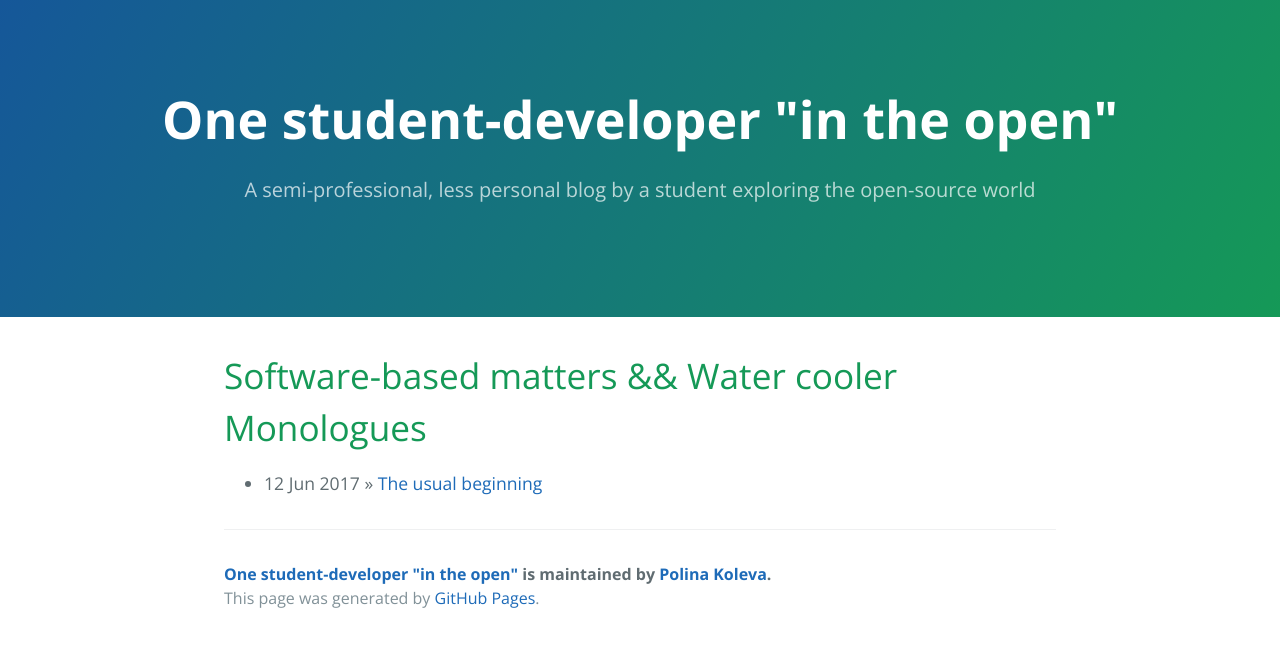
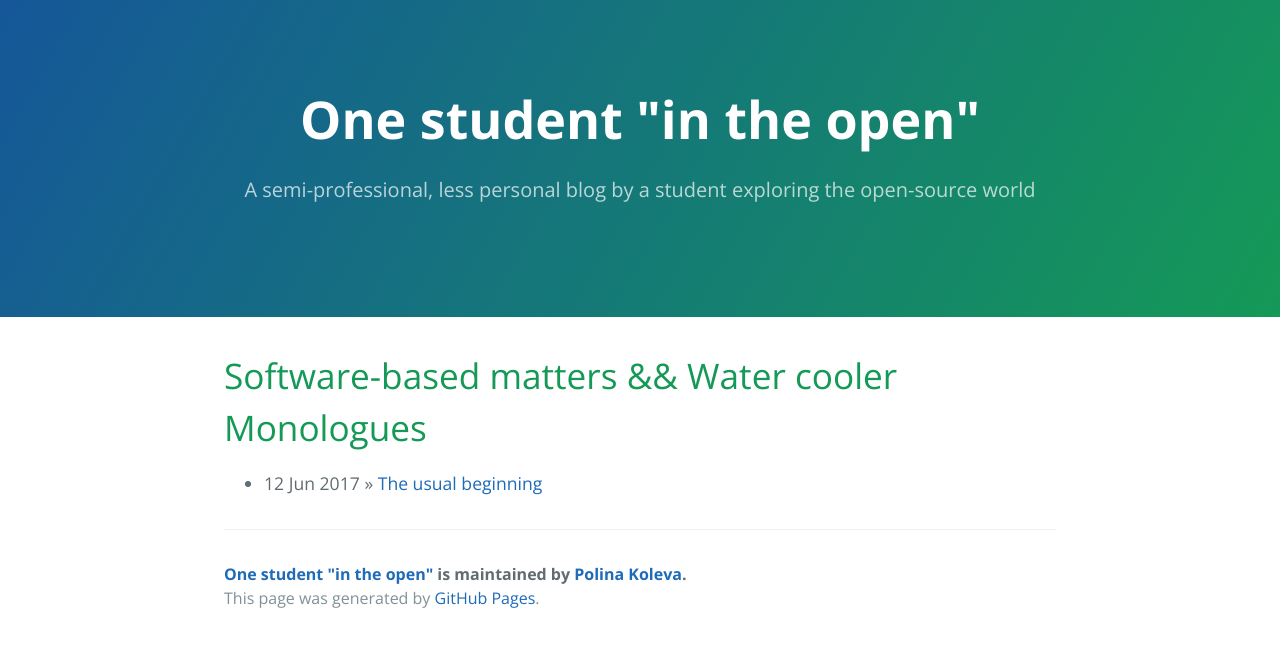
Before and after one commit to polinankoleva/polinankoleva.github.io, a Jekyll site: the page built from index.html, in a window 1280 px wide. Shown: the top 647 px of the page. Built offline with Jekyll 4.4.1, drawn with Linux system fonts in a browser that asks for light colours; the list of posts is cut into pages by our own code.

Commit message:
Change the title

```diff
--- a/_config.yml
+++ b/_config.yml
@@ -1,5 +1,5 @@
 # Setup
-title:        One student-developer "in the open"
+title:        One student "in the open"
 tagline:      A semi-professional, less personal blog by a student exploring the open-source world
 baseurl:      ""
 paginate:     1
```
